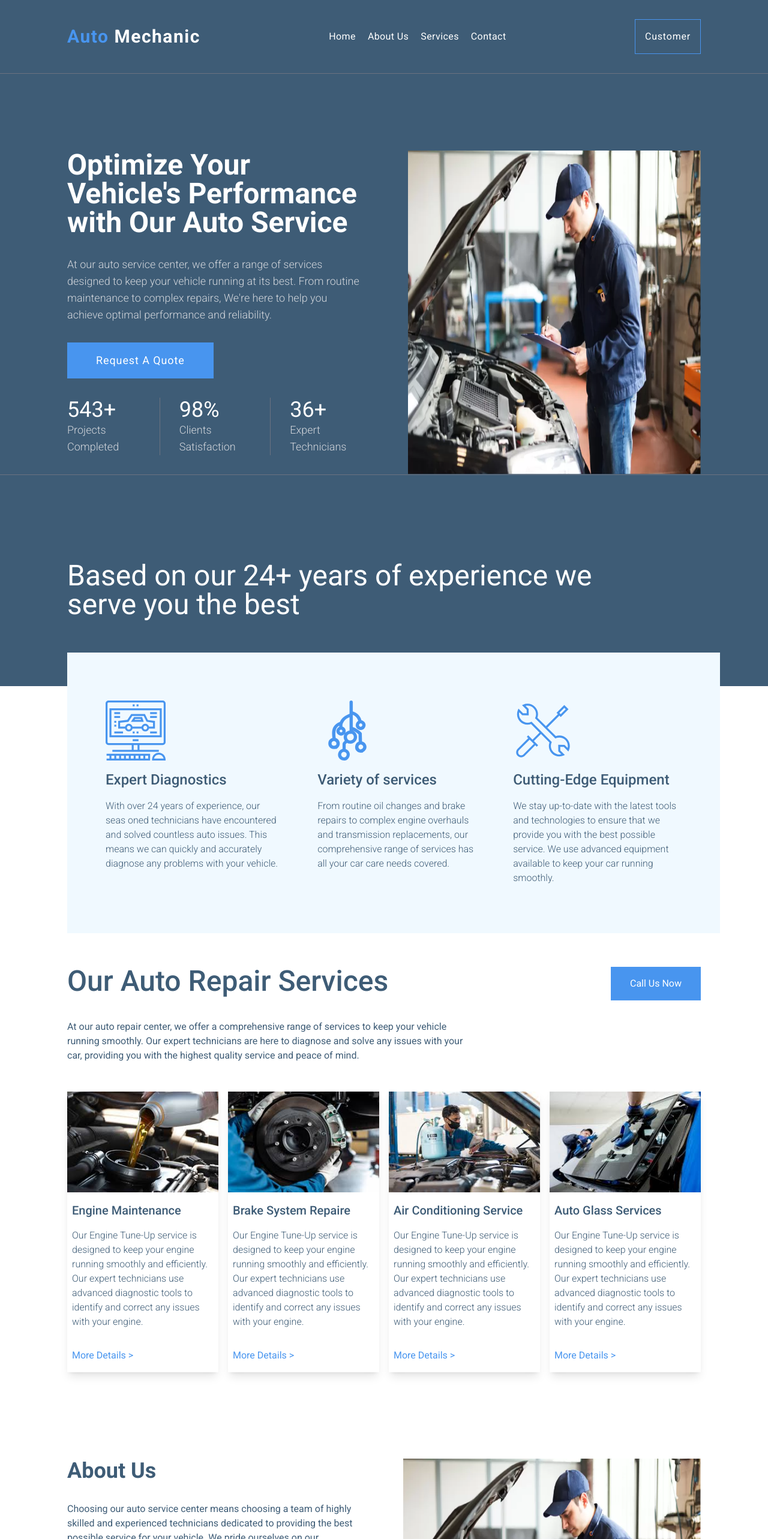
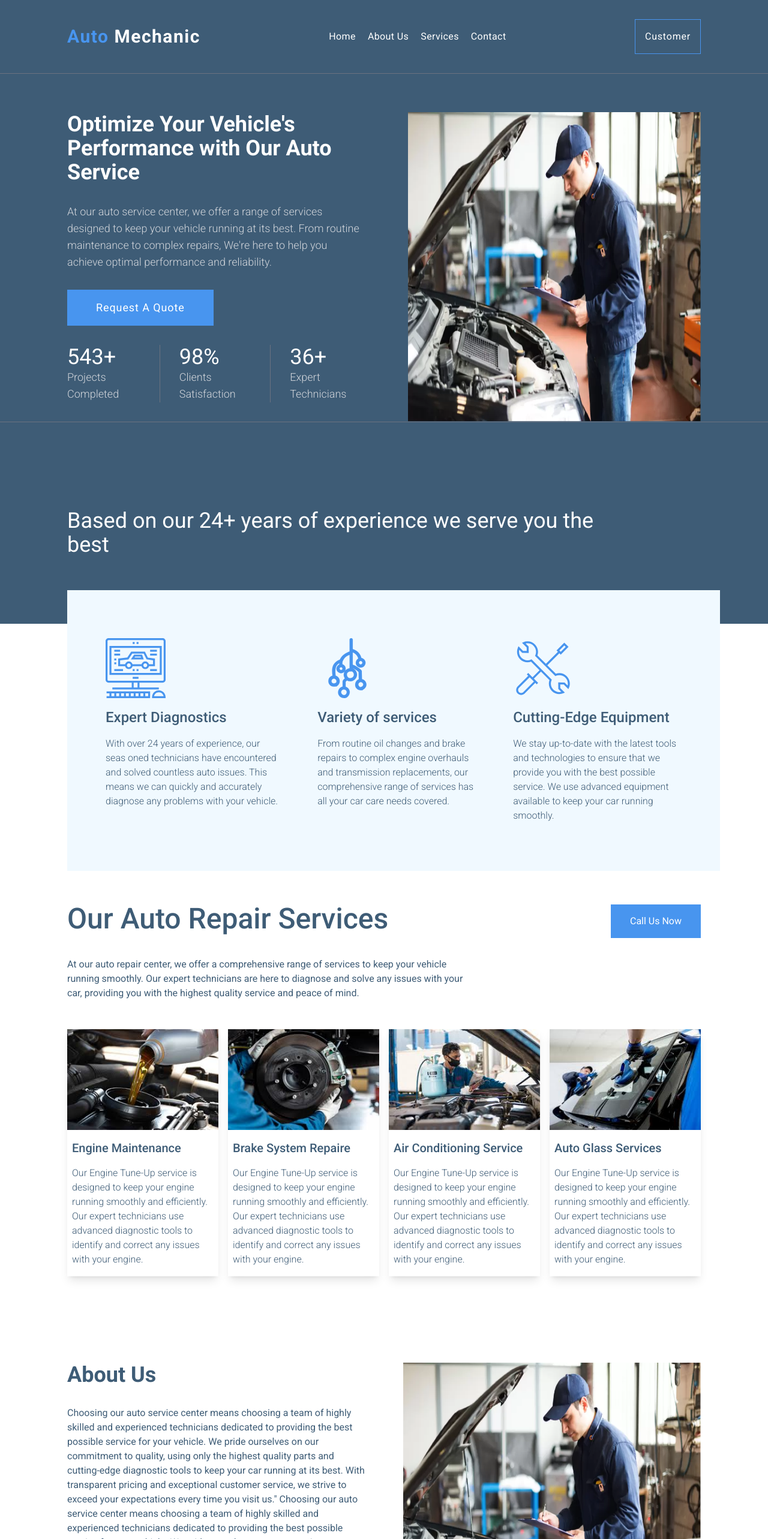
Before and after one commit to GTheD01/automechanic-frontend, a React (Vite) app: page / in a window 1280 px wide. Shown: the top 2566 px of the page at 60% size. Built offline with nearby package versions, Linux system fonts and the light colour scheme.

Commit message:
Updated width constraints for better responsivness and RepairServiceCard button removed

```diff
--- a/src/components/AboutUs.tsx
+++ b/src/components/AboutUs.tsx
@@ -2,7 +2,7 @@ import heroSectionImage from "../assets/images/hero-section-image.webp";
 
 function AboutUs() {
   return (
-    <section className="lg:flex gap-16 lg:px-28 px-4 pt-36">
+    <section className="lg:flex gap-16 sm:px-28 px-4 pt-36">
       <div className="flex gap-8 flex-col items-start justify-start text-primary lg:w-1/2 mb-4">
         <h2 className="text-4xl font-semibold">About Us</h2>
         <p className="sm:text-base text-sm">
--- a/src/components/AutoRepairServices.tsx
+++ b/src/components/AutoRepairServices.tsx
@@ -6,7 +6,7 @@ import RepairServiceCard from "./RepairServiceCard";
 
 function AutoRepairServices() {
   return (
-    <section className="text-neutral lg:px-28 px-4">
+    <section className="text-neutral sm:px-28 px-4">
       <div className="flex justify-between">
         <h2 className="lg:text-5xl md:text-3xl text-2xl text-primary font-medium">
           Our Auto Repair Services
--- a/src/components/CustomerReviews.tsx
+++ b/src/components/CustomerReviews.tsx
@@ -4,7 +4,7 @@ import userProfile from "../assets/images/user-profile.png";
 
 function CustomerReviews() {
   return (
-    <section className="text-primary pt-36 lg:px-28 px-4 mb-16">
+    <section className="text-primary pt-36 sm:px-28 px-4 mb-16">
       <h2 className="lg:text-4xl md:text-3xl text-2xl font-semibold text-center">
         What Our Happy Clients Say About Our Services
       </h2>
--- a/src/components/Footer.tsx
+++ b/src/components/Footer.tsx
@@ -8,7 +8,7 @@ import linkedinSvg from "../assets/svgs/linkedin.svg";
 
 function Footer() {
   return (
-    <footer className="lg:px-28 px-16 bg-primary pt-16">
+    <footer className="sm:px-28 px-16 bg-primary pt-16">
       <div className="flex sm:justify-between sm:items-center border-b border-neutral pb-12 gap-2">
         <h2 className="lg:text-4xl md:text-3xl sm:text-2xl text-sm w-3/5">
           Ready To Get Excellent Auto Services For your Vehicle.
--- a/src/components/HeroSection.tsx
+++ b/src/components/HeroSection.tsx
@@ -2,9 +2,9 @@ import heroSectionImage from "../assets/images/hero-section-image.webp";
 
 function HeroSection() {
   return (
-    <main className="lg:grid lg:grid-cols-2 gap-20 sm:pt-32 pt-16 border-b border-gray-500 sm:px-28 px-2 bg-primary">
+    <main className="lg:grid lg:grid-cols-2 gap-20 pt-16 border-b border-gray-500 sm:px-28 px-2 bg-primary">
       <div className="space-y-8 pb-8">
-        <h1 className="lg:text-5xl md:text-3xl sm:text-2xl  font-bold">
+        <h1 className="lg:text-4xl md:text-3xl sm:text-2xl  font-bold">
           Optimize Your Vehicle's Performance with Our Auto Service
         </h1>
         <p className="text-neutral font-light text-sm md:text-base lg:text-lg">
--- a/src/components/RepairServiceCard.tsx
+++ b/src/components/RepairServiceCard.tsx
@@ -14,9 +14,6 @@ function RepairServiceCard({ alt, header, img, text }: RepairServiceCard) {
         <p className="mt-4 text-primary font-light sm:text-base text-sm">
           {text}
         </p>
-        <button className="text-secondary mt-8 hover:text-secondaryHover">
-          More Details {">"}
-        </button>
       </div>
     </div>
   );
--- a/src/components/WhyChooseUsSection.tsx
+++ b/src/components/WhyChooseUsSection.tsx
@@ -7,7 +7,7 @@ function WhyChooseUsSection() {
   return (
     <section>
       <div className="pt-36 bg-primary">
-        <h2 className="lg:text-5xl md:text-3xl text-2xl lg:pl-28 pl-2 pb-28 w-4/5">
+        <h2 className="lg:text-4xl md:text-3xl text-2xl sm:pl-28 pl-2 pb-28 w-4/5">
           Based on our 24+ years of experience we serve you the best
         </h2>
       </div>
```
